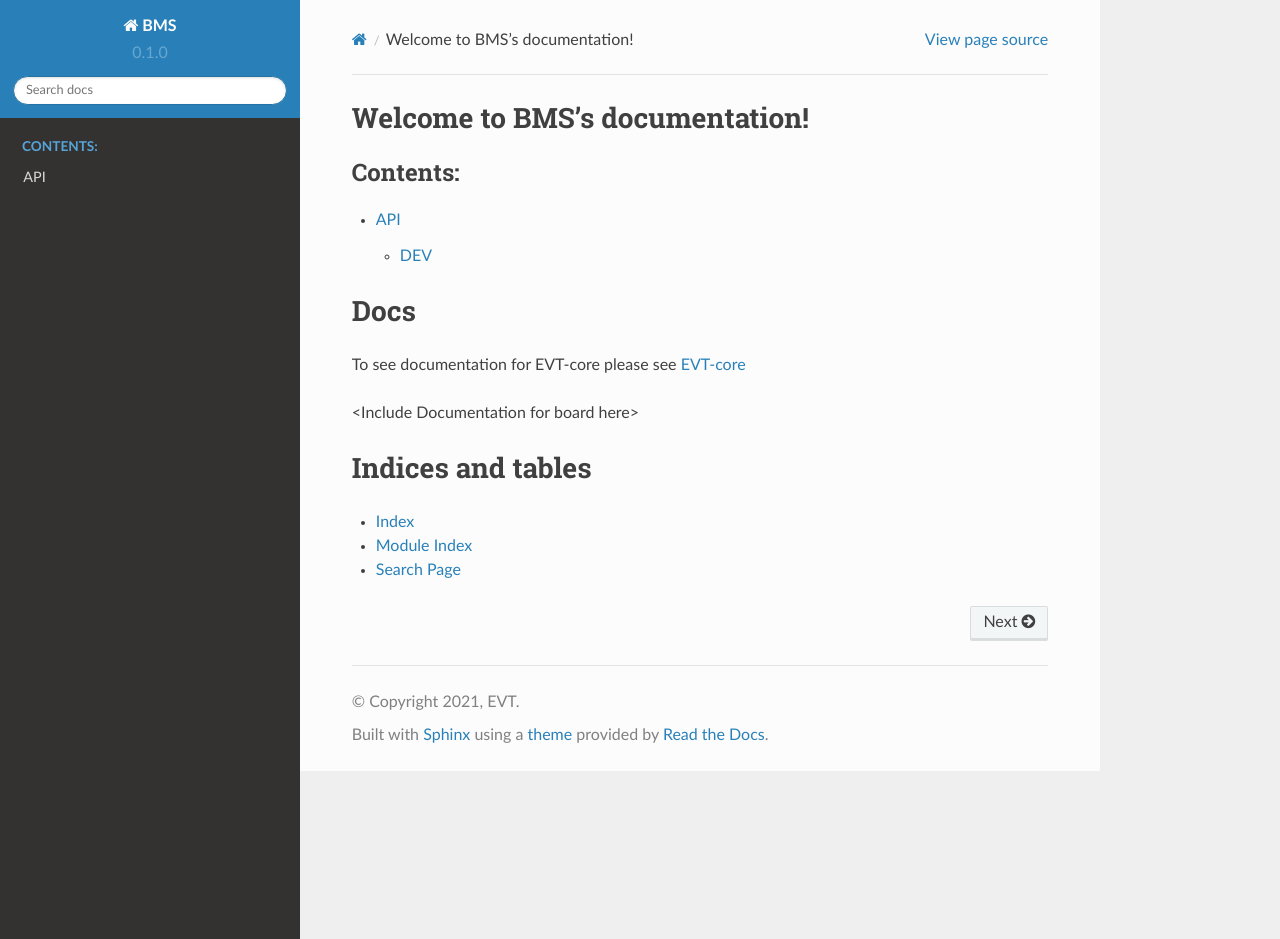
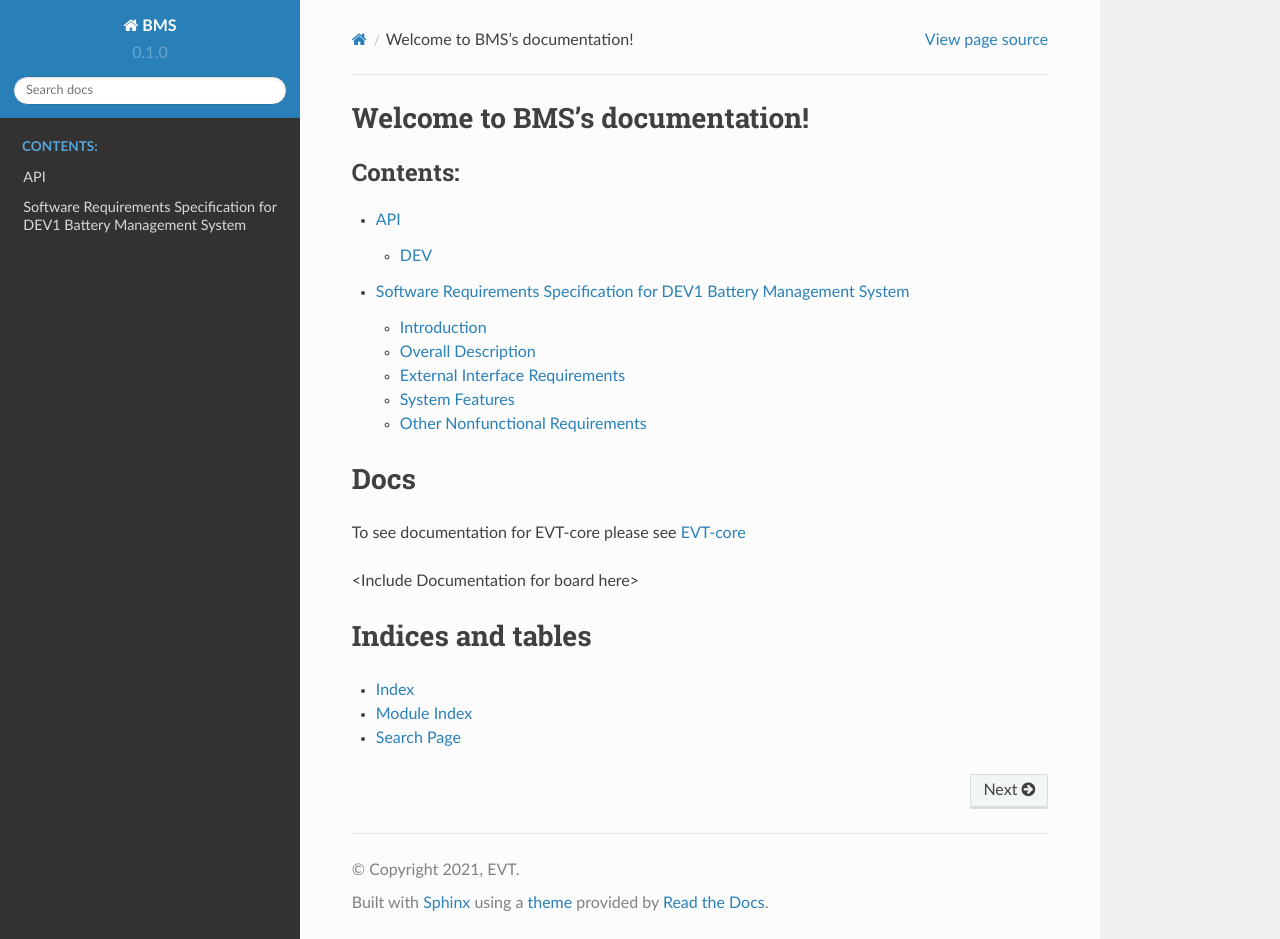
Before and after one commit to RIT-EVT/BMS, a Sphinx documentation site: the page built from docs/source/index.rst, in a window 1280 px wide and 939 px high. Built offline with Sphinx 7.4.7 and the Read the Docs theme 2.0.0, drawn with Linux system fonts in a browser that asks for light colours.

Commit message:
Add layoyt for SRS

```diff
--- a/docs/source/index.rst
+++ b/docs/source/index.rst
@@ -11,6 +11,7 @@ Welcome to BMS's documentation!
    :caption: Contents:
 
    api/index.rst
+   srs.rst
 
 Docs
 ====
--- /dev/null
+++ b/docs/source/srs.rst
@@ -0,0 +1,68 @@
+======================================================================
+Software Requirements Specification for DEV1 Battery Management System
+======================================================================
+
+
+Introduction
+============
+
+Purpose
+-------
+
+Document Conventions
+--------------------
+
+Intended Audience and Reading Suggestions
+-----------------------------------------
+
+Product Scope
+-------------
+
+References
+----------
+
+
+Overall Description
+===================
+
+Product Perspective
+-------------------
+
+Product Functions
+-----------------
+
+User Classes and Characteristics
+--------------------------------
+
+Operating Environments
+----------------------
+
+Design and Implementation Constraints
+-------------------------------------
+
+User Documentation
+------------------
+
+Assumptions and Dependencies
+----------------------------
+
+External Interface Requirements
+===============================
+
+User Interfaces
+---------------
+
+Hardware Interfaces
+-------------------
+
+Software Interfaces
+-------------------
+
+Communication Interfaces
+------------------------
+
+System Features
+===============
+
+Other Nonfunctional Requirements
+================================
```
